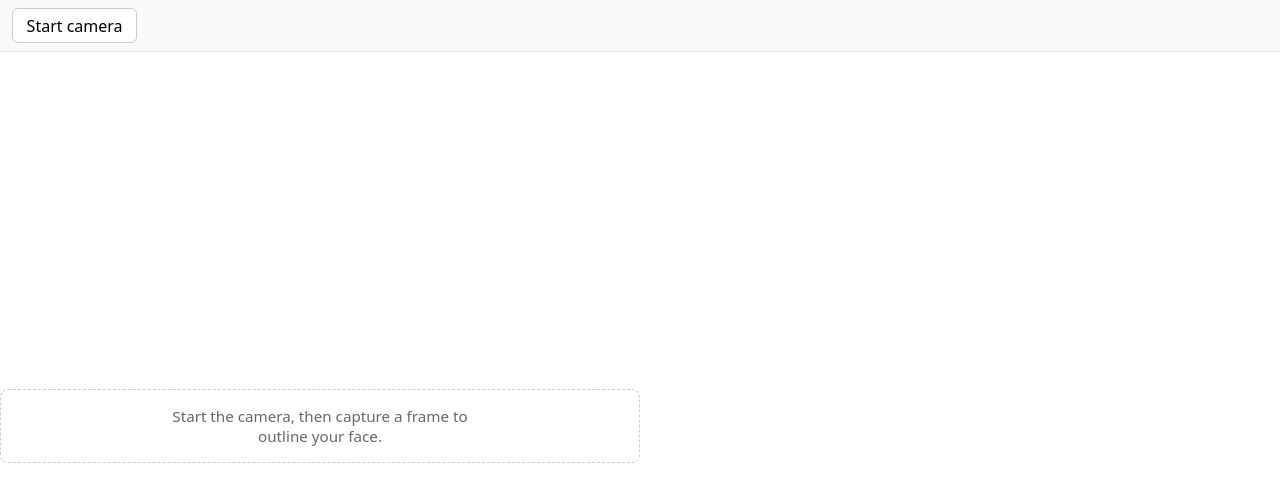
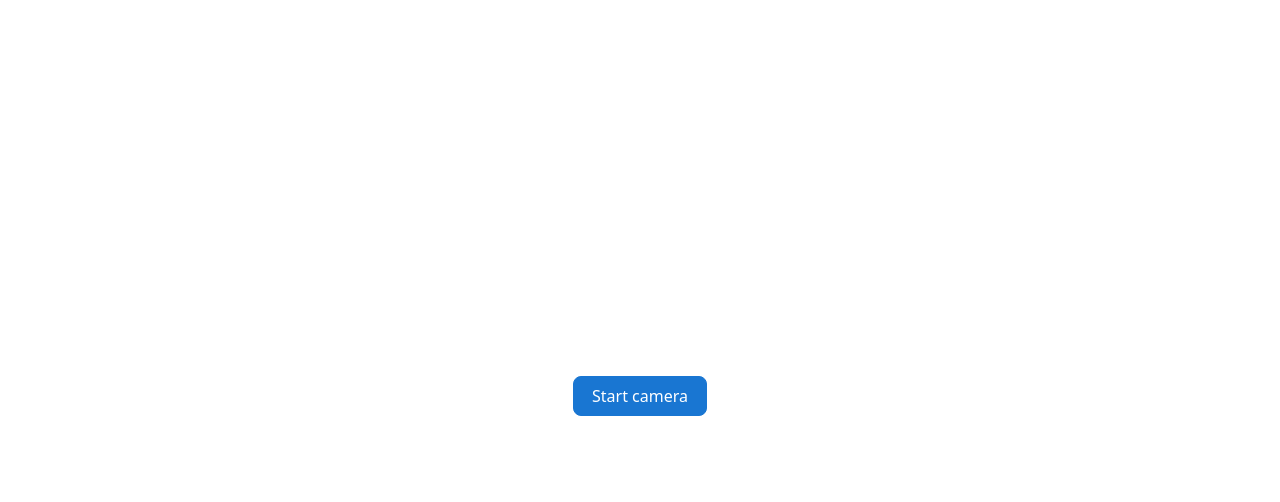
Before and after one commit to pearmini/bio-glyph, a React (Vite) app: page / in a window 1280 px wide. Shown: the top 502 px of the page. Built offline with nearby package versions, Linux system fonts and the light colour scheme.

Commit message:
Optimize UI

```diff
--- a/src/App.css
+++ b/src/App.css
@@ -1,181 +1,115 @@
 .app-root {
+  position: relative;
   display: flex;
   flex-direction: column;
   height: 100%;
   min-height: 0;
+  box-sizing: border-box;
 }
 
-.app-root--outline-result {
-  background: #f5f5f5;
-}
-
-.toolbar {
-  flex-shrink: 0;
-  display: flex;
-  flex-wrap: wrap;
-  align-items: center;
-  gap: 0.5rem 0.75rem;
-  padding: 0.5rem 0.75rem;
-  border-bottom: 1px solid #e8e8e8;
-  background: #fafafa;
-}
-
-.toolbar__btn {
-  font: inherit;
-  padding: 0.35rem 0.85rem;
-  border-radius: 6px;
-  border: 1px solid #ccc;
-  background: #fff;
-  cursor: pointer;
-}
-
-.toolbar__btn:hover {
-  background: #f3f3f3;
-}
-
-.toolbar__btn--primary {
-  border-color: #1976d2;
-  background: #1976d2;
-  color: #fff;
-}
-
-.toolbar__btn--primary:hover {
-  background: #1565c0;
-}
-
-.toolbar__msg {
-  font-size: 0.875rem;
-  max-width: min(480px, 100%);
-}
-
-.toolbar__msg--error {
-  color: #c62828;
-}
-
-.toolbar__hint {
-  font-size: 0.875rem;
-  color: #444;
-  margin-right: auto;
-}
-
-.compare {
-  display: flex;
-  flex: 1;
-  min-height: 0;
-  width: 100%;
-}
-
-.source-slot {
-  flex: 1;
-  min-width: 0;
-  width: 0;
-  height: 100%;
-  display: flex;
-  align-items: center;
-  justify-content: center;
-  min-height: 0;
-}
-
-.source-slot--live {
-  align-items: stretch;
-  justify-content: center;
-  background: #1a1a1a;
-  border-radius: 8px;
-}
-
-.compare .source {
-  flex: 1;
-  min-width: 0;
-  width: 100%;
-  max-height: 100%;
-  height: auto;
-  object-fit: contain;
-}
-
-.source--mirror {
-  transform: scaleX(-1);
-}
-
-/* Fill the panel so the live feed is visibly large while preserving aspect ratio */
-.source--live {
-  flex: 1;
-  min-height: 0;
-  width: 100%;
-  height: 100%;
-  max-height: 100%;
-  object-fit: contain;
-}
-
-.source--placeholder {
-  display: flex;
-  align-items: center;
-  justify-content: center;
-  box-sizing: border-box;
-  padding: 1rem;
-  border: 1px dashed #ccc;
-  border-radius: 8px;
-  color: #666;
-  font-size: 0.95rem;
-  text-align: center;
-}
-
-.source--placeholder__hint {
-  margin: 0;
-  max-width: 20rem;
-}
-
-.output {
-  flex: 1;
-  min-width: 0;
-  width: 0;
-  position: relative;
-  align-self: center;
-  max-height: 100%;
-}
-
-.output canvas {
-  position: absolute;
-  left: 0;
-  top: 0;
-  width: 100%;
-  height: 100%;
-}
-
-/* Full view: only generated outline centered (no modal, capture UI hidden) */
-.outline-result {
-  position: relative;
+.stage {
   flex: 1;
   min-height: 0;
   display: flex;
   flex-direction: column;
   align-items: center;
   justify-content: center;
-  padding: 3rem 1rem 1.5rem;
-  box-sizing: border-box;
+  padding: 1.5rem 1rem 2rem;
+  gap: 1rem;
 }
 
-.outline-result__back {
-  position: absolute;
-  top: 0.75rem;
-  left: 0.75rem;
-  z-index: 1;
+.stage__column {
+  display: flex;
+  flex-direction: column;
+  align-items: center;
+  gap: 1rem;
+  max-width: 100%;
 }
 
-.outline-result__stage {
-  flex: 1;
-  min-height: 0;
-  width: 100%;
-  display: flex;
-  align-items: center;
-  justify-content: center;
+.stage__column--result {
+  gap: 1.25rem;
 }
 
-.outline-result__img {
+.circle-viewport {
+  width: min(72vmin, 420px);
+  height: min(72vmin, 420px);
+  border-radius: 50%;
+  overflow: hidden;
+  background: #1a1a1a;
+  flex-shrink: 0;
+}
+
+.circle-viewport__video {
+  width: 100%;
+  height: 100%;
+  object-fit: cover;
   display: block;
-  max-width: min(92vw, 960px);
-  max-height: min(calc(100vh - 5rem), 92vh);
+}
+
+.circle-viewport__video--mirror {
+  transform: scaleX(-1);
+}
+
+.stage__tip {
+  margin: 0;
+  font-size: 0.95rem;
+  color: #444;
+  text-align: center;
+  max-width: 18rem;
+}
+
+.stage__generating {
+  margin: 0;
+  font-size: 1rem;
+  color: #444;
+}
+
+.stage__result-img {
+  display: block;
+  max-width: min(96vw, 920px);
+  max-height: min(85vh, 920px);
   width: auto;
   height: auto;
   object-fit: contain;
   background: #fff;
 }
+
+.stage__error {
+  margin: 0;
+  font-size: 0.875rem;
+  color: #c62828;
+  text-align: center;
+  max-width: min(420px, 100%);
+}
+
+.btn {
+  font: inherit;
+  padding: 0.5rem 1.1rem;
+  border-radius: 8px;
+  border: 1px solid #ccc;
+  background: #fff;
+  cursor: pointer;
+}
+
+.btn:hover {
+  background: #f3f3f3;
+}
+
+.btn--primary {
+  border-color: #1976d2;
+  background: #1976d2;
+  color: #fff;
+}
+
+.btn--primary:hover {
+  background: #1565c0;
+}
+
+.offscreen-canvas {
+  position: absolute;
+  width: 0;
+  height: 0;
+  overflow: hidden;
+  pointer-events: none;
+  opacity: 0;
+}
--- a/src/App.jsx
+++ b/src/App.jsx
@@ -6,23 +6,26 @@ import {
 } from "./facePipeline.js";
 import "./App.css";
 
-/** @typedef {"idle" | "preview" | "captured"} CapturePhase */
+const VIDEO_CONSTRAINTS = {
+  video: { facingMode: "user", width: { ideal: 1280 }, height: { ideal: 720 } },
+  audio: false,
+};
+
+/** @typedef {"idle" | "preview" | "generating" | "result"} AppPhase */
 
 export default function App() {
   const videoRef = useRef(null);
   const captureCanvasRef = useRef(null);
   const overlayRef = useRef(null);
-  const stageOutlinesRef = useRef(null);
   const streamRef = useRef(null);
 
-  /** @type {[CapturePhase, React.Dispatch<React.SetStateAction<CapturePhase>>]} */
+  /** @type {[AppPhase, React.Dispatch<React.SetStateAction<AppPhase>>]} */
   const [phase, setPhase] = useState("idle");
   const [cameraError, setCameraError] = useState(null);
   const [extractError, setExtractError] = useState(null);
-  /** Full-screen centered outline only; hides capture/compare UI (not a modal). */
-  const [outlineResultView, setOutlineResultView] = useState(false);
-  /** PNG data URL of the outline when user confirms. */
-  const [confirmedOutlineUrl, setConfirmedOutlineUrl] = useState(null);
+  const [resultImageUrl, setResultImageUrl] = useState(null);
+  /** Bumps when a new MediaStream is attached so the preview effect re-runs after async getUserMedia. */
+  const [previewSession, setPreviewSession] = useState(0);
 
   const stopStream = useCallback(() => {
     const s = streamRef.current;
@@ -44,37 +47,57 @@ export default function App() {
     }
   }, []);
 
-  const runOnSource = useCallback(async (sourceEl) => {
+  const runOnSource = useCallback(
+    async (sourceEl) => {
       const overlay = overlayRef.current;
-    if (!sourceEl || !overlay) return;
-    syncOverlaySize(sourceEl, overlay, stageOutlinesRef.current);
+      if (!sourceEl || !overlay) return false;
+      syncOverlaySize(sourceEl, overlay, null);
       const extracted = await extractFaceFeaturesFromImage(sourceEl);
       if (extracted.ok) {
         drawOneLineFaceToCanvas(overlay, extracted.features);
         setExtractError(null);
-    } else {
+        return true;
+      }
       clearOverlay();
       setExtractError(extracted.message);
-    }
-  }, [clearOverlay]);
+      return false;
+    },
+    [clearOverlay],
+  );
 
   const startCamera = useCallback(async () => {
     setCameraError(null);
-    setExtractError(null);
     try {
-      const stream = await navigator.mediaDevices.getUserMedia({
-        video: { facingMode: "user", width: { ideal: 1280 }, height: { ideal: 720 } },
-        audio: false,
-      });
+      const stream = await navigator.mediaDevices.getUserMedia(VIDEO_CONSTRAINTS);
       streamRef.current = stream;
+      setPreviewSession((n) => n + 1);
       setPhase("preview");
     } catch (e) {
       const msg = e instanceof Error ? e.message : String(e);
       setCameraError(msg);
+      setPhase("idle");
     }
   }, []);
 
-  const capture = useCallback(async () => {
+  const retake = useCallback(async () => {
+    stopStream();
+    clearOverlay();
+    setResultImageUrl(null);
+    setExtractError(null);
+    setCameraError(null);
+    setPhase("preview");
+    try {
+      const stream = await navigator.mediaDevices.getUserMedia(VIDEO_CONSTRAINTS);
+      streamRef.current = stream;
+      setPreviewSession((n) => n + 1);
+    } catch (e) {
+      const msg = e instanceof Error ? e.message : String(e);
+      setCameraError(msg);
+      setPhase("idle");
+    }
+  }, [stopStream, clearOverlay]);
+
+  const generate = useCallback(async () => {
     const video = videoRef.current;
     const canvas = captureCanvasRef.current;
     if (!video || !canvas) return;
@@ -93,44 +116,28 @@ export default function App() {
     ctx.restore();
 
     stopStream();
-    setPhase("captured");
+    setPhase("generating");
+    setCameraError(null);
 
-    await runOnSource(canvas);
-  }, [runOnSource, stopStream]);
+    const ok = await runOnSource(canvas);
+    if (ok) {
+      const overlay = overlayRef.current;
+      try {
+        const url = overlay?.toDataURL("image/png");
+        if (url) {
+          setResultImageUrl(url);
+          setPhase("result");
+        } else {
+          void startCamera();
+        }
+      } catch {
+        void startCamera();
+      }
+    } else {
+      void startCamera();
+    }
+  }, [runOnSource, stopStream, startCamera]);
 
-  const cancelPreview = useCallback(() => {
-    stopStream();
-    clearOverlay();
-    setPhase("idle");
-    setExtractError(null);
-  }, [stopStream, clearOverlay]);
-
-  const retake = useCallback(() => {
-    stopStream();
-    clearOverlay();
-    setPhase("idle");
-    setExtractError(null);
-    setOutlineResultView(false);
-    setConfirmedOutlineUrl(null);
-  }, [stopStream, clearOverlay]);
-
-  const openConfirmedOutline = useCallback(() => {
-    if (extractError) return;
-    const overlay = overlayRef.current;
-    if (!overlay?.width) return;
-    try {
-      setConfirmedOutlineUrl(overlay.toDataURL("image/png"));
-      setOutlineResultView(true);
-    } catch {
-      /* canvas may be tainted in edge cases */
-    }
-  }, [extractError]);
-
-  const leaveOutlineResultView = useCallback(() => {
-    setOutlineResultView(false);
-  }, []);
-
-  /** After paint, `phase === "preview"` shows the video and we attach the MediaStream. */
   useEffect(() => {
     if (phase !== "preview") return;
     const video = videoRef.current;
@@ -141,7 +148,7 @@ export default function App() {
     void video.play();
 
     const sync = () => {
-      syncOverlaySize(video, overlayRef.current, stageOutlinesRef.current);
+      syncOverlaySize(video, overlayRef.current, null);
     };
 
     video.addEventListener("loadedmetadata", sync);
@@ -151,99 +158,62 @@ export default function App() {
       video.removeEventListener("loadedmetadata", sync);
       if (video.srcObject === stream) video.srcObject = null;
     };
-  }, [phase]);
-
-  useEffect(() => {
-    if (!outlineResultView) return;
-    const onKey = (e) => {
-      if (e.key === "Escape") leaveOutlineResultView();
-    };
-    window.addEventListener("keydown", onKey);
-    return () => window.removeEventListener("keydown", onKey);
-  }, [outlineResultView, leaveOutlineResultView]);
-
-  const canConfirmOutline = phase === "captured" && !extractError;
+  }, [phase, previewSession]);
 
   return (
-    <div className={`app-root${outlineResultView ? " app-root--outline-result" : ""}`}>
-      {!outlineResultView && (
-        <>
-      <header className="toolbar">
+    <div className="app-root">
+      <main className="stage">
         {phase === "idle" && (
-          <button type="button" className="toolbar__btn" onClick={startCamera}>
+          <button
+            type="button"
+            className="btn btn--primary"
+            onClick={() => {
+              setExtractError(null);
+              void startCamera();
+            }}
+          >
             Start camera
           </button>
         )}
+
         {phase === "preview" && (
-          <>
-            <span className="toolbar__hint">Live preview — frame your face, then capture.</span>
-            <button type="button" className="toolbar__btn toolbar__btn--primary" onClick={capture}>
-              Capture
-            </button>
-            <button type="button" className="toolbar__btn" onClick={cancelPreview}>
-              Cancel
-            </button>
-          </>
-        )}
-        {phase === "captured" && (
-          <>
-            <button
-              type="button"
-              className="toolbar__btn toolbar__btn--primary"
-              onClick={openConfirmedOutline}
-              disabled={!canConfirmOutline}
-            >
-              Confirm image
-            </button>
-            <button type="button" className="toolbar__btn" onClick={retake}>
-              Retake
-            </button>
-          </>
-        )}
-        {cameraError && <span className="toolbar__msg toolbar__msg--error">{cameraError}</span>}
-        {extractError && <span className="toolbar__msg toolbar__msg--error">{extractError}</span>}
-      </header>
-
-      <div className="compare">
-        <div className={`source-slot ${phase === "preview" ? "source-slot--live" : ""}`}>
-          {phase === "idle" && (
-            <div className="source source--placeholder">
-              <p className="source--placeholder__hint">Start the camera, then capture a frame to outline your face.</p>
-            </div>
-          )}
+          <div className="stage__column">
+            <div className="circle-viewport">
               <video
                 ref={videoRef}
-            className="source source--mirror source--live"
+                className="circle-viewport__video circle-viewport__video--mirror"
                 playsInline
                 muted
                 autoPlay
-            style={{ display: phase === "preview" ? "block" : "none" }}
-          />
-          <canvas
-            ref={captureCanvasRef}
-            className="source"
-            style={{ display: phase === "captured" ? "block" : "none" }}
-            aria-hidden={phase !== "captured"}
               />
             </div>
-
-        <div className="output" ref={stageOutlinesRef}>
-          <canvas ref={overlayRef} />
+            <p className="stage__tip">Place your face in the circle</p>
+            <button type="button" className="btn btn--primary" onClick={() => void generate()}>
+              Generate
+            </button>
           </div>
-      </div>
-        </>
         )}
 
-      {outlineResultView && confirmedOutlineUrl && (
-        <div className="outline-result">
-          <button type="button" className="outline-result__back toolbar__btn" onClick={leaveOutlineResultView}>
-            Back
+        {phase === "generating" && <p className="stage__generating">Generating…</p>}
+
+        {phase === "result" && resultImageUrl && (
+          <div className="stage__column stage__column--result">
+            <img src={resultImageUrl} alt="One-line face outline" className="stage__result-img" />
+            <button type="button" className="btn" onClick={() => void retake()}>
+              Retake
             </button>
-          <div className="outline-result__stage">
-            <img src={confirmedOutlineUrl} alt="" className="outline-result__img" />
-          </div>
           </div>
         )}
+
+        {(cameraError || extractError) && (
+          <p className="stage__error" role="alert">
+            {cameraError || extractError}
+          </p>
+        )}
+      </main>
+
+      <canvas ref={captureCanvasRef} className="offscreen-canvas" aria-hidden />
+      <canvas ref={overlayRef} className="offscreen-canvas" aria-hidden />
     </div>
   );
 }
```
Lines whose indentation alone changed are shown as unchanged.
